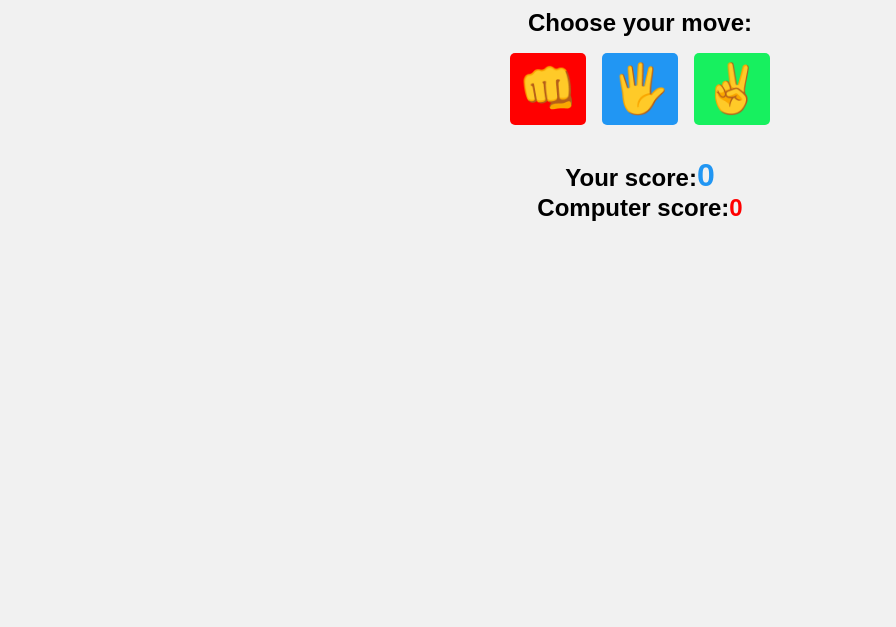
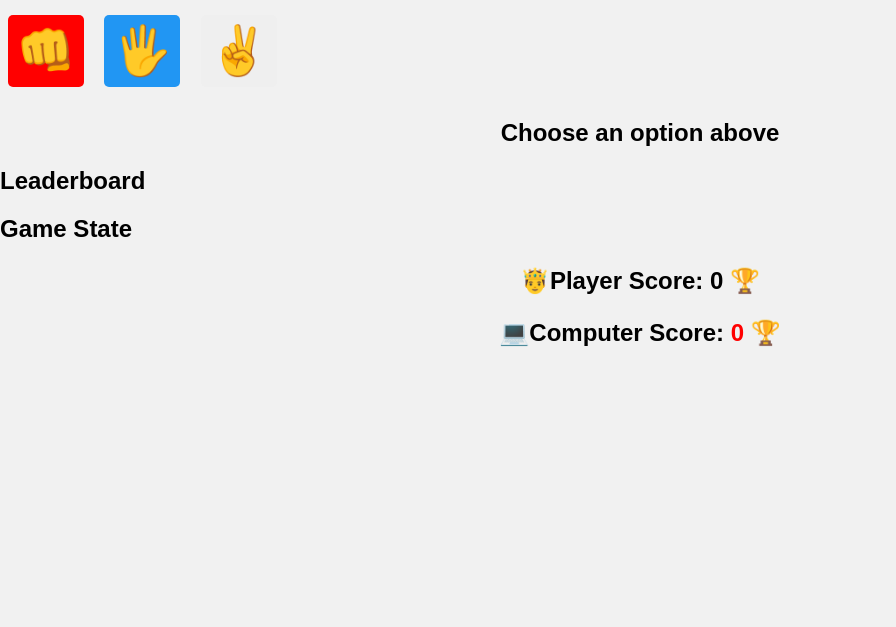
Before and after one commit to arjya26/Rock-paper-scissor, a plain HTML site: page index.html in a window 1280 px wide. Shown: the part 173-800 px from the top of the page, without its empty margins (0-896 px from the left). Drawn offline with Linux system fonts and the light colour scheme.

Commit message:
index.html

```diff
--- a/index.html
+++ b/index.html
@@ -1,29 +1,44 @@
 <!DOCTYPE html>
 <html lang="en">
-  <head>
-    <meta charset="UTF-8" />
-    <meta http-equiv="X-UA-Compatible" content="IE=edge" />
-    <meta name="viewport" content="width=device-width, initial-scale=1.0" />
-    <title>RockPaperScissorsGame</title>
-    <link rel="stylesheet" href="style.css" />
+<head>
+    <meta charset="UTF-8">
+    <meta name="viewport" content="width=device-width, initial-scale=1.0">
+    <link rel="stylesheet" href="/Rock-Paper-Scissor/style.css">
+    <title>Rock Paper Scissors</title>
+</head>
+<body>
+    <h1>Rock Paper Scissors</h1>
+    <div class="game">
+        <div class="options">
+            <button class="btn" id="rock">&#x1F44A;</button>
+            <button class="btn" id="paper">&#x1f590;</button>
+            <button class="btn" id="scissors">&#x270c;</button>
 
-  </head>
+            <div class="result">
+                <p id="round-result">Choose an option above</p>
+            </div>
 
-  <body>
-    <h1 style="text-align: center;">RockPaperScissorsGame</h1>
-    <p style="text-align: center;">Choose your move:</p>
-    <div class="buttons">
-        <button id="rock">&#x1F44A;</button>
-        <button id="paper">&#x1f590;</button>
-        <button id="scissor">&#x270c;</button>
+        </div>
+
     </div>
-    <p id="result"></p>
-    <p id="scores">
-        Your score:<span id="user-score">0</span>
-        <br>
-        Computer score:<span id="computer-score">0</span>
-    </p>
-    <script src="/index.js"></script>
-  </body>
 
+<div class="leaderboard">
+  <h2>Leaderboard</h2>
+  <ul id="leaderboard-list">
+      <!-- Winners will be displayed here -->
+  </ul>
+</div>
+<div class="game-state">
+    <h2>Game State</h2>
+  <div>
+      <p><span>🤴</span>Player Score: <span id="player-score">0</span> <span id="player-trophy">🏆</span></p>
+  </div>
+  <div>
+    <p><span>💻</span>Computer Score: <span id="computer-score">0</span> <span id="computer-trophy">🏆</span></p>
+  </div>
+</div>
+
+
+    <script src="/Rock-Paper-Scissor/index.js"></script>
+</body>
 </html>
```
